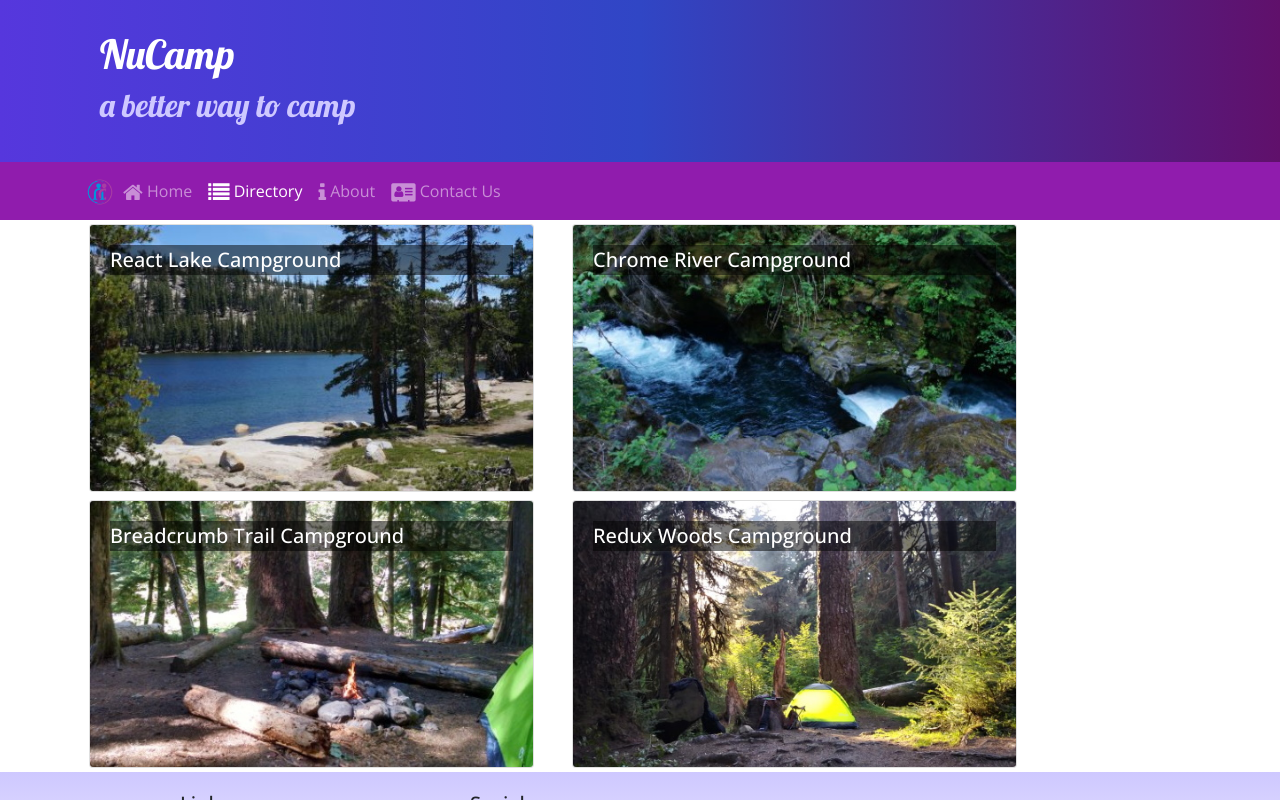
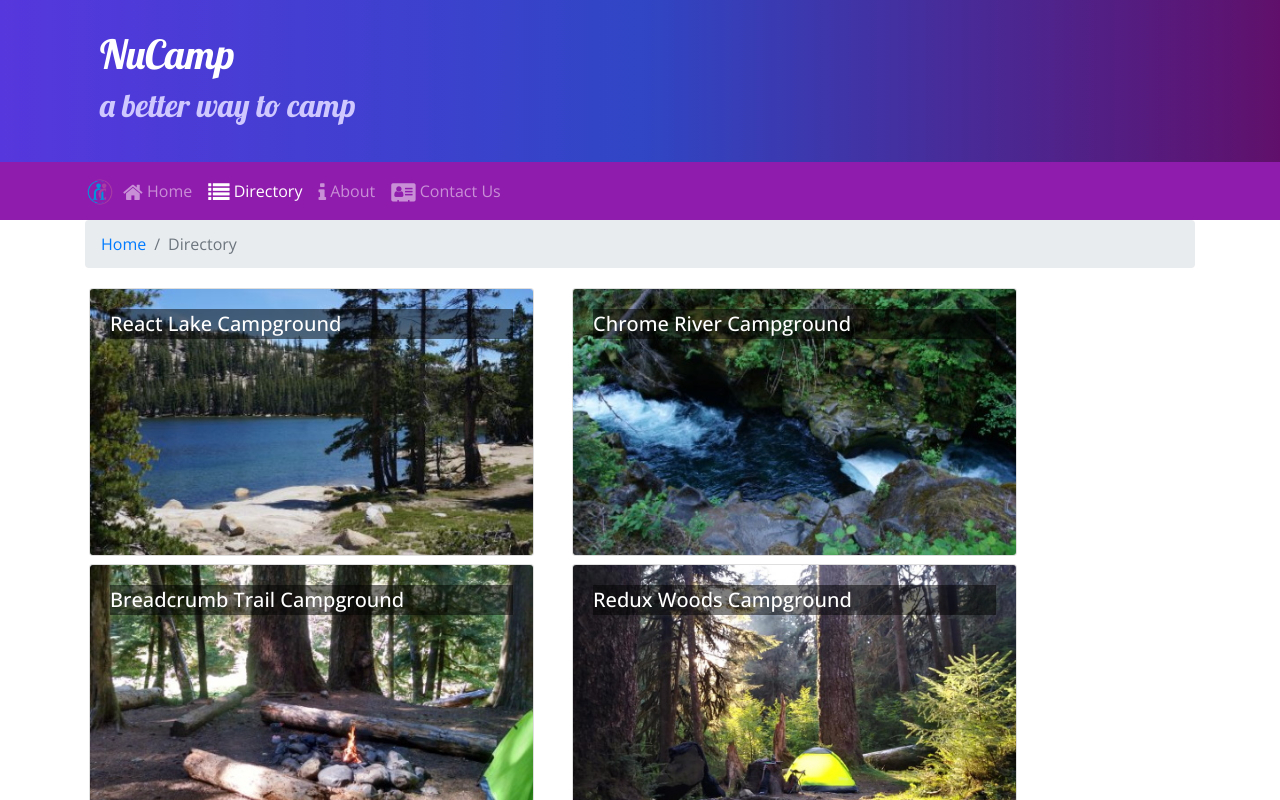
Before and after one commit to DamienVeyr/nucampReact, a React (Create React App) app: page /directory in a window 1280 px wide. Shown: the top 800 px of the page. Built offline with nearby package versions, Linux system fonts and the light colour scheme.

Commit message:
Breadscrumbs

```diff
--- a/src/components/CampsiteInfoComponent.js
+++ b/src/components/CampsiteInfoComponent.js
@@ -1,5 +1,6 @@
 import React from 'react';
-import { Card, CardImg, CardImgOverlay, CardText, CardBody, CardTitle } from 'reactstrap';
+import { Card, CardImg, CardImgOverlay, CardText, CardBody, CardTitle, Breadcrumb, BreadcrumbItem} from 'reactstrap';
+import { Link } from 'react-router-dom';
 
 function RenderCampsite({campsite}){
     return (
@@ -7,7 +8,6 @@
             <Card>
                 <CardImg top src={campsite.image} alt={campsite.name} />
                 <CardBody>
-                    <CardTitle>{campsite.name}</CardTitle>
                     <CardText>{campsite.description}</CardText>
                 </CardBody>
             </Card>
@@ -42,6 +42,16 @@
     if(campsite){
         return (
         <div className='container'>
+            <div className="row">
+                <div className="col">
+                    <Breadcrumb>
+                        <BreadcrumbItem><Link to='/directory'>Directory</Link></BreadcrumbItem>
+                        <BreadcrumbItem active>{props.campsite.name}</BreadcrumbItem>
+                    </Breadcrumb>
+                    <h2>{props.campsite.name}</h2>
+                    <hr />
+                </div>
+            </div>
             <div className='row'>
                 <RenderCampsite campsite={campsite} />
                 <RenderComments comments={comments} />
--- a/src/components/ContactComponent.js
+++ b/src/components/ContactComponent.js
@@ -1,10 +1,16 @@
 import React from 'react';
+import { Breadcrumb, BreadcrumbItem} from 'reactstrap';
+import { Link } from 'react-router-dom';
 
 function Contact(props) {
     return (
         <div className="container">
             <div className="row">
                 <div className="col">
+                    <Breadcrumb>
+                        <BreadcrumbItem><Link to='/home'>Home</Link></BreadcrumbItem>
+                        <BreadcrumbItem active>Contact Us</BreadcrumbItem>
+                    </Breadcrumb>
                     <h2>Contact Us</h2>
                     <hr />
                 </div>
--- a/src/components/DirectoryComponent.js
+++ b/src/components/DirectoryComponent.js
@@ -1,5 +1,5 @@
 import React from 'react';
-import { Card, CardImg, CardImgOverlay, CardTitle } from 'reactstrap';
+import { Card, CardImg, CardImgOverlay, CardTitle, Breadcrumb, BreadcrumbItem} from 'reactstrap';
 import { Link } from 'react-router-dom';
 
 function RenderDirectoryItem({campsite}){
@@ -28,6 +28,14 @@
     return (
         <div className="container">
             <div className="row">
+                <div className='col'>
+                    <Breadcrumb>
+                        <BreadcrumbItem><Link to='/home'>Home</Link></BreadcrumbItem>
+                        <BreadcrumbItem active>Directory</BreadcrumbItem>
+                    </Breadcrumb>
+                </div>
+            </div>
+            <div className="row">
                 {directory}
             </div>
         </div>
```
